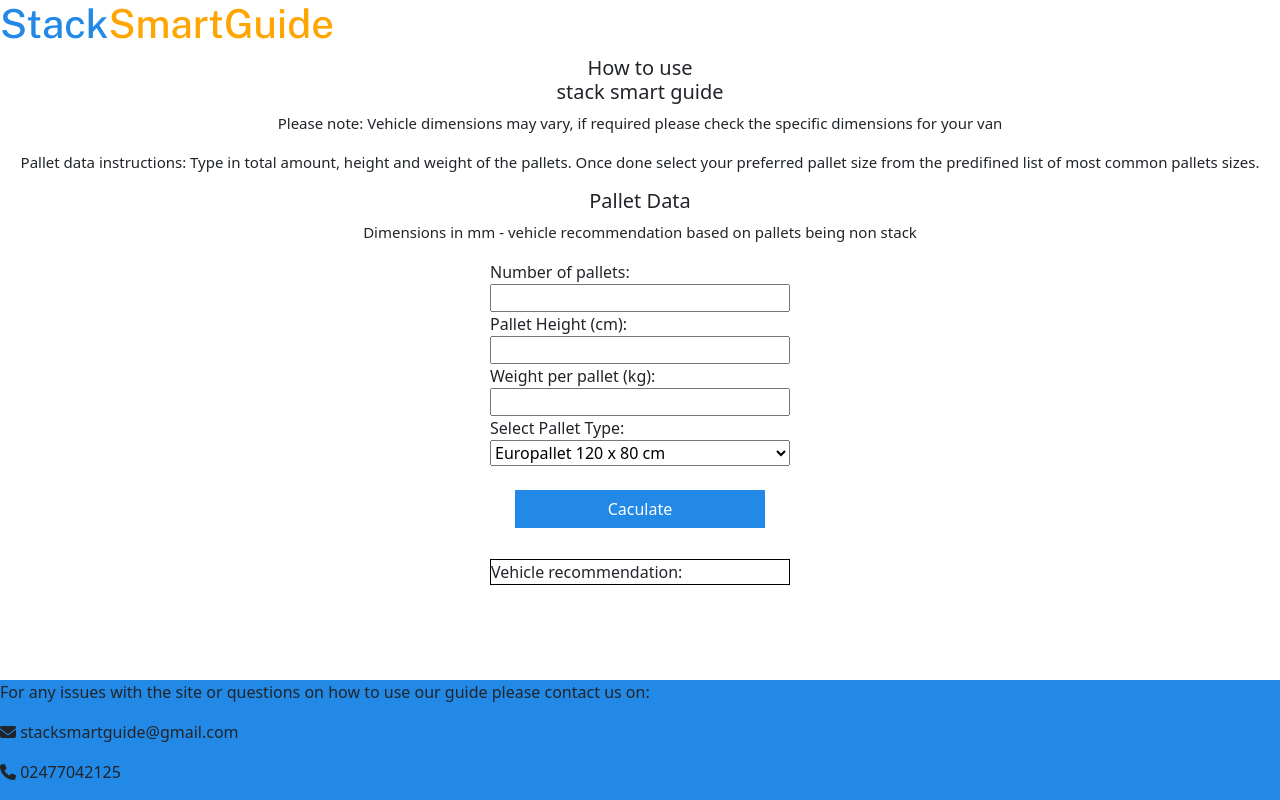
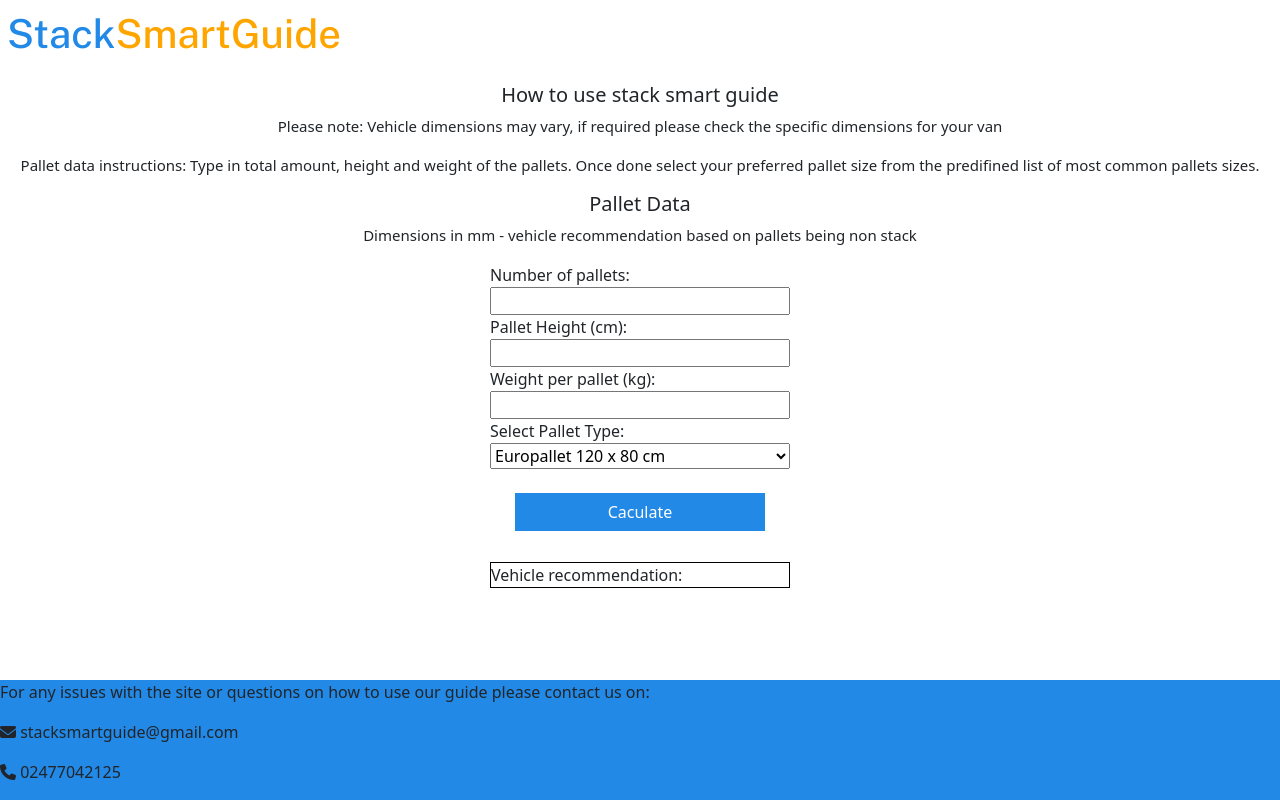
Before and after one commit to MunasheMuk2/StackSmartGuide, a plain HTML site: page index.html in a window 1280 px wide. Drawn offline with nearby package versions, Linux system fonts and the light colour scheme.

Commit message:
Take out the <br> in the second header

```diff
--- a/assets/css/style.css
+++ b/assets/css/style.css
@@ -28,6 +28,9 @@ header {
 
 .logo{
 color:#2289e6;
+margin-top: 10px;
+margin-left:7px;
+margin-bottom:25px
 }
 
 .logo > span {
@@ -41,7 +44,8 @@ h1 {
 .headers{
     text-align:center;
     font-size:20px;
-    text-wrap:wrap;
+    text-wrap: wrap;
+
 }
 
 main {
--- a/index.html
+++ b/index.html
@@ -33,7 +33,7 @@
 
     <!-- Main -->
     <main>
-        <h2 class="headers"> How to use <br> stack smart guide </h2>
+        <h2 class="headers"> How to use stack smart guide </h2>
 
         <p class="paragraphs"> Please note: Vehicle dimensions may vary, if required please check the specific
             dimensions for your van
```
